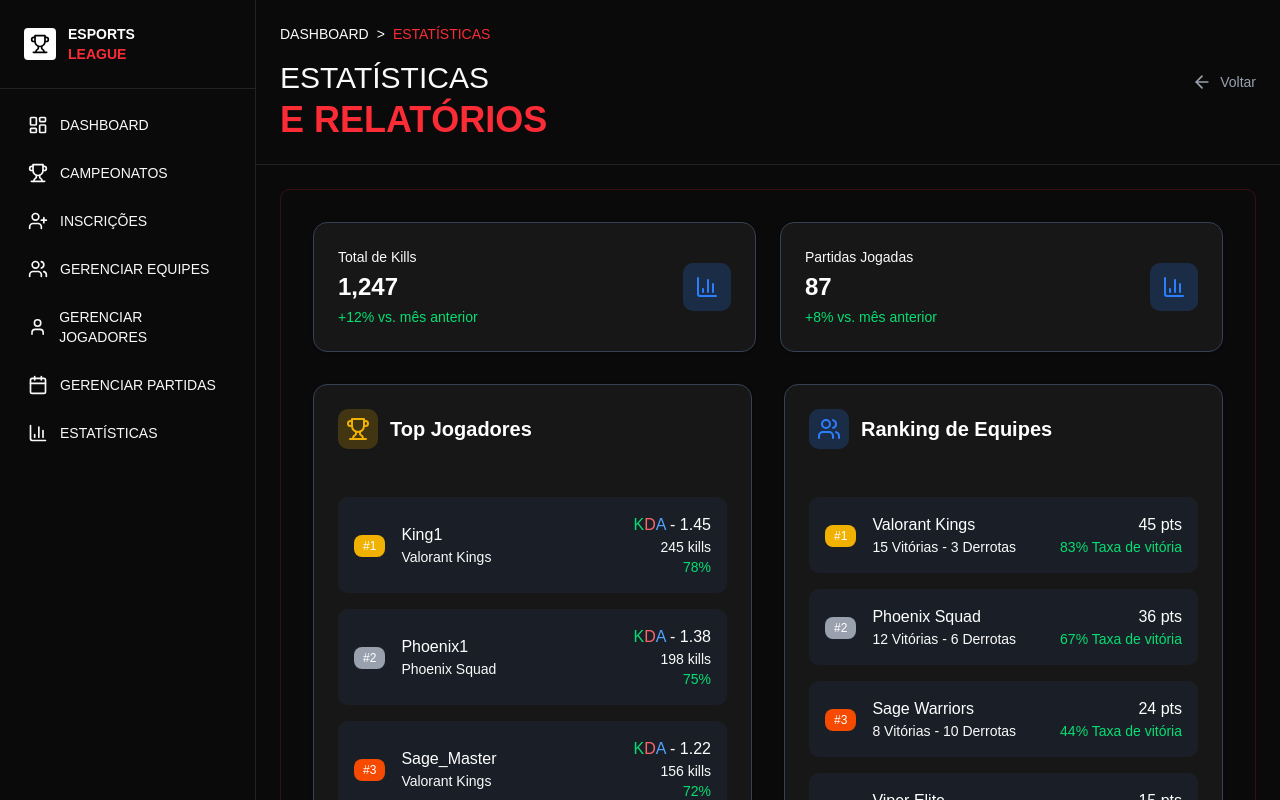
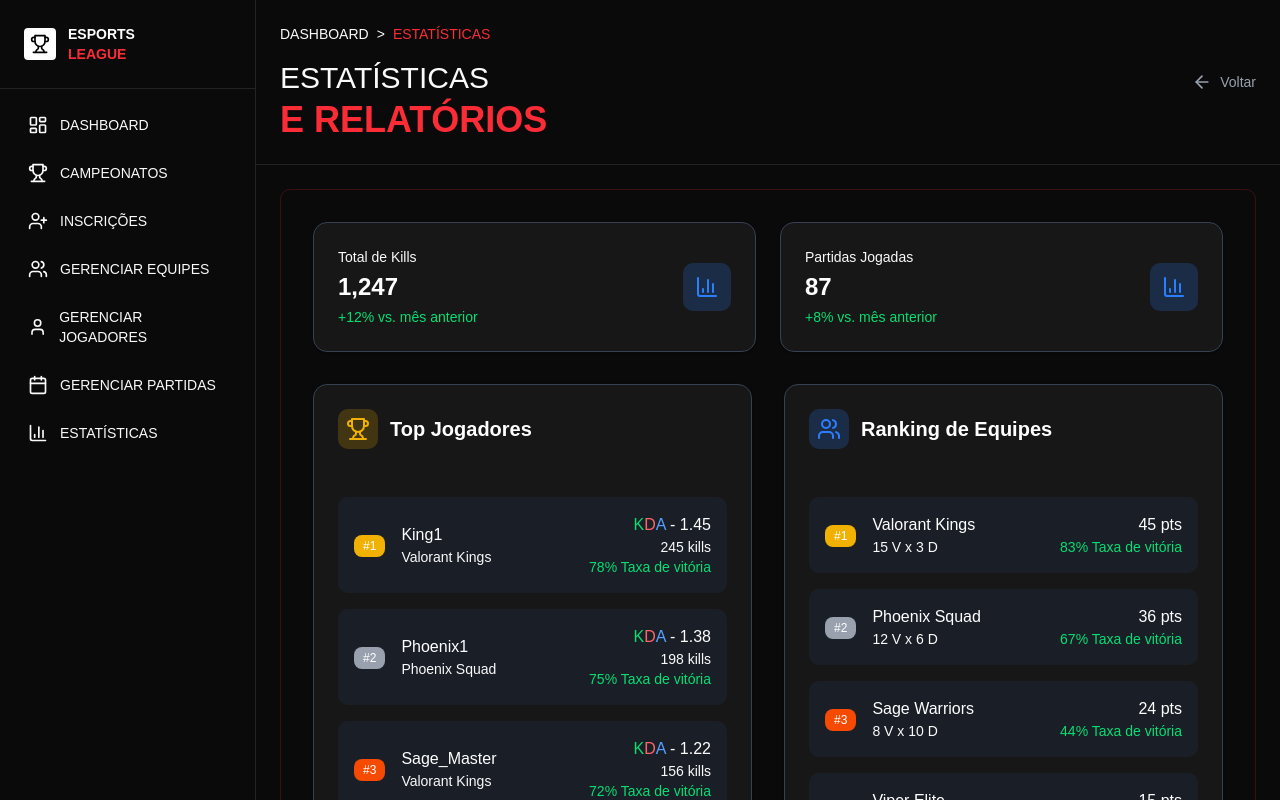
Before and after one commit to Pedroooxx/frontend-grupo-a-cce, a Next.js app: page /dashboard/estatisticas in a window 1280 px wide. Shown: the top 800 px of the page. Built offline with nearby package versions, Linux system fonts and the light colour scheme.

Commit message:
refactor: simplify win rate display in PlayerStatsDisplay and add tooltip to TeamRankingCard

```diff
--- a/src/components/statistics/PlayerStatsDisplay.tsx
+++ b/src/components/statistics/PlayerStatsDisplay.tsx
@@ -23,9 +23,7 @@ export const PlayerStatsDisplay = ({ kda, kills, winRate }: PlayerStatsDisplayPr
         <p className="dashboard-text-muted text-sm">{kills} kills</p>
       </Tooltip>
 
-      <Tooltip content={<span className='text-green-400'>Taxa de vitória</span>}>
-        <p className="text-green-400 text-sm">{winRate}</p>
-      </Tooltip>
+      <p className="text-green-400 text-sm">{winRate} Taxa de vitória</p>
     </div >
   );
 };
--- a/src/components/statistics/TeamRankingCard.tsx
+++ b/src/components/statistics/TeamRankingCard.tsx
@@ -2,6 +2,7 @@ import { Card } from '@/components/ui/card';
 import { Badge } from '@/components/ui/badge';
 import { Users } from 'lucide-react';
 import { Team } from '@/types/statistics';
+import { Tooltip } from '../ui/Tooltip';
 
 interface TeamRankingCardProps {
   teams: Team[];
@@ -37,7 +38,9 @@ export const TeamRankingCard = ({ teams }: TeamRankingCardProps) => {
               </div>
               <div>
                 <p className="text-white font-medium">{equipe.nome}</p>
-                <p className="dashboard-text-muted text-sm">{equipe.vitorias} Vitórias - {equipe.derrotas} Derrotas</p>
+                <Tooltip content={<p className="dashboard-text-muted text-sm">{equipe.vitorias} Vitórias - {equipe.derrotas} Derrotas</p>}>
+                  <p className="dashboard-text-muted text-sm">{equipe.vitorias} V x {equipe.derrotas} D</p>
+                </Tooltip>
               </div>
             </div>
             <div className="text-right">
```
